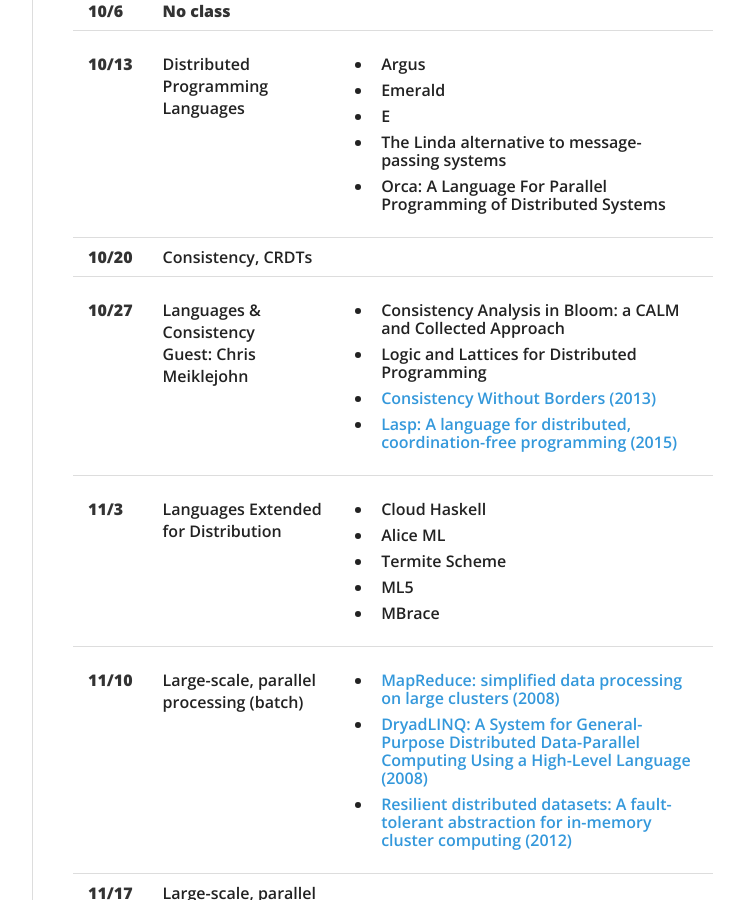
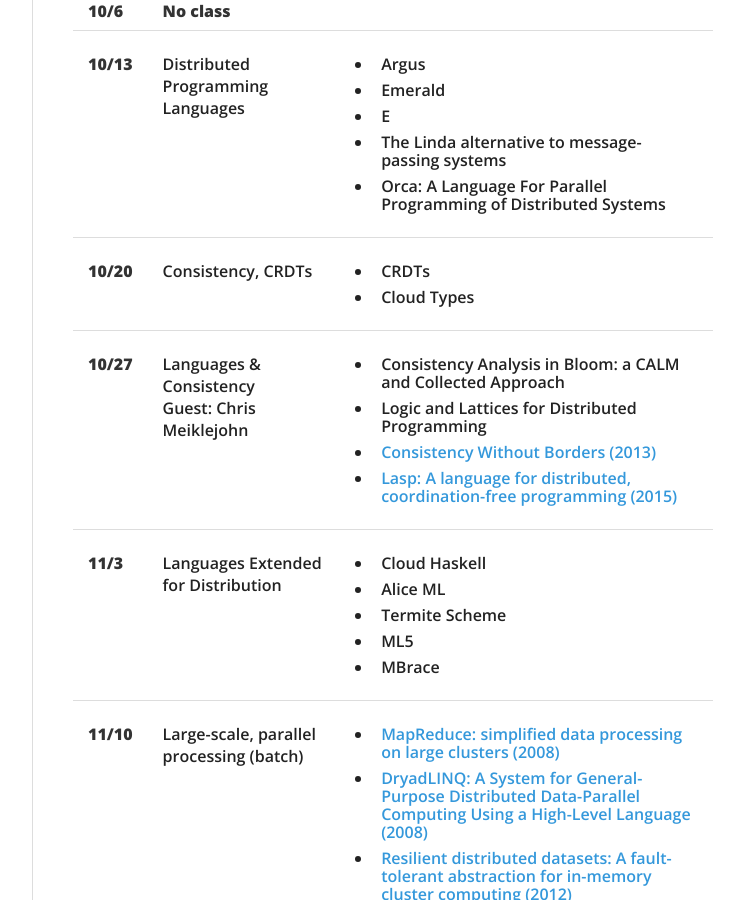
Before and after one commit to heathermiller/wwwcs7680, a Jekyll site: the page built from index.md, in a window 1280 px wide and 900 px high, scrolled down 2315 px. Shown: the whole window, without its empty margins (378-1122 px from the left). Built offline with Jekyll 4.4.1, drawn with Linux system fonts in a browser that asks for light colours; nearby versions of some CDN libraries.

Commit message:
CRDTs, cloud types

```diff
--- a/index.md
+++ b/index.md
@@ -148,7 +148,12 @@ You will be evaluated on:
     <tr>
       <td><strong>10/20</strong></td>
       <td>Consistency, CRDTs</td>
-      <td> </td>
+      <td>
+        <ul>
+          <li>CRDTs</li>
+          <li>Cloud Types</li>
+        </ul>
+      </td>
     </tr>
     <tr>
       <td><strong>10/27</strong></td>
```
